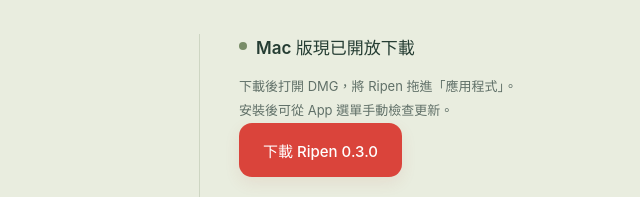
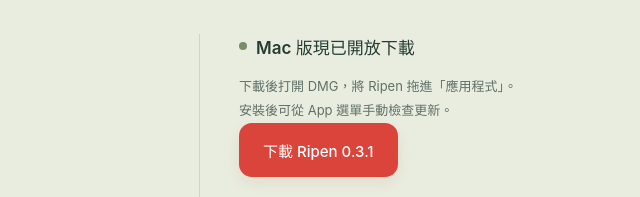
Before and after one commit to latteine1217/ripen, a plain HTML site: page website/index.html in a window 1280 px wide. Shown: the part 4241-4438 px from the top of the page, 477-1117 px from the left. Drawn offline with Linux system fonts and the light colour scheme.

Commit message:
chore: release 0.3.1

```diff
--- a/website/index.html
+++ b/website/index.html
@@ -102,7 +102,7 @@
 
     <section class="download-section wrap" id="download" aria-labelledby="download-title">
       <div><img class="download-icon" src="assets/app-icon.png" alt="" width="80" height="80" loading="lazy"><h2 id="download-title">下一段專注，<br>留給 Ripen。</h2><p>免費使用，不需要帳號。<br>如果它剛好幫上忙，再請我喝杯咖啡。</p></div>
-      <div class="download-info"><div class="download-status"><span aria-hidden="true"></span>Mac 版現已開放下載</div><p>下載後打開 DMG，將 Ripen 拖進「應用程式」。<br>安裝後可從 App 選單手動檢查更新。</p><a class="button button-primary" href="https://github.com/latteine1217/ripen/releases/download/v0.3.0/Ripen-0.3.0.dmg">下載 Ripen 0.3.0</a><dl><div><dt>適用系統</dt><dd>macOS 14 Sonoma 以上</dd></div><div><dt>支援晶片</dt><dd>Apple silicon 與 Intel</dd></div><div><dt>介面語言</dt><dd>繁體中文、English</dd></div></dl><p class="install-note">目前版本尚未經 Apple 公證。首次開啟可能需要到「系統設定 › 隱私權與安全性」允許開啟。</p><p class="install-note"><a href="https://github.com/latteine1217/ripen/releases">查看所有版本與更新說明</a></p></div>
+      <div class="download-info"><div class="download-status"><span aria-hidden="true"></span>Mac 版現已開放下載</div><p>下載後打開 DMG，將 Ripen 拖進「應用程式」。<br>安裝後可從 App 選單手動檢查更新。</p><a class="button button-primary" href="https://github.com/latteine1217/ripen/releases/download/v0.3.1/Ripen-0.3.1.dmg">下載 Ripen 0.3.1</a><dl><div><dt>適用系統</dt><dd>macOS 14 Sonoma 以上</dd></div><div><dt>支援晶片</dt><dd>Apple silicon 與 Intel</dd></div><div><dt>介面語言</dt><dd>繁體中文、English</dd></div></dl><p class="install-note">目前版本尚未經 Apple 公證。首次開啟可能需要到「系統設定 › 隱私權與安全性」允許開啟。</p><p class="install-note"><a href="https://github.com/latteine1217/ripen/releases">查看所有版本與更新說明</a></p></div>
     </section>
 
     <section class="faq-section wrap section-space" id="questions" aria-labelledby="faq-title">
--- a/website/script.js
+++ b/website/script.js
@@ -80,7 +80,7 @@
   "Mac 版現已開放下載": "Available now for Mac",
   "下載後打開 DMG，將 Ripen 拖進「應用程式」。": "Open the DMG and drag Ripen into Applications.",
   "安裝後可從 App 選單手動檢查更新。": "Once installed, check for updates from the app menu.",
-  "下載 Ripen 0.3.0": "Download Ripen 0.3.0",
+  "下載 Ripen 0.3.1": "Download Ripen 0.3.1",
   "適用系統": "Requires",
   "macOS 14 Sonoma 以上": "macOS 14 Sonoma or later",
   "支援晶片": "Processors",
```
Also changed, not shown: 6 other files.
